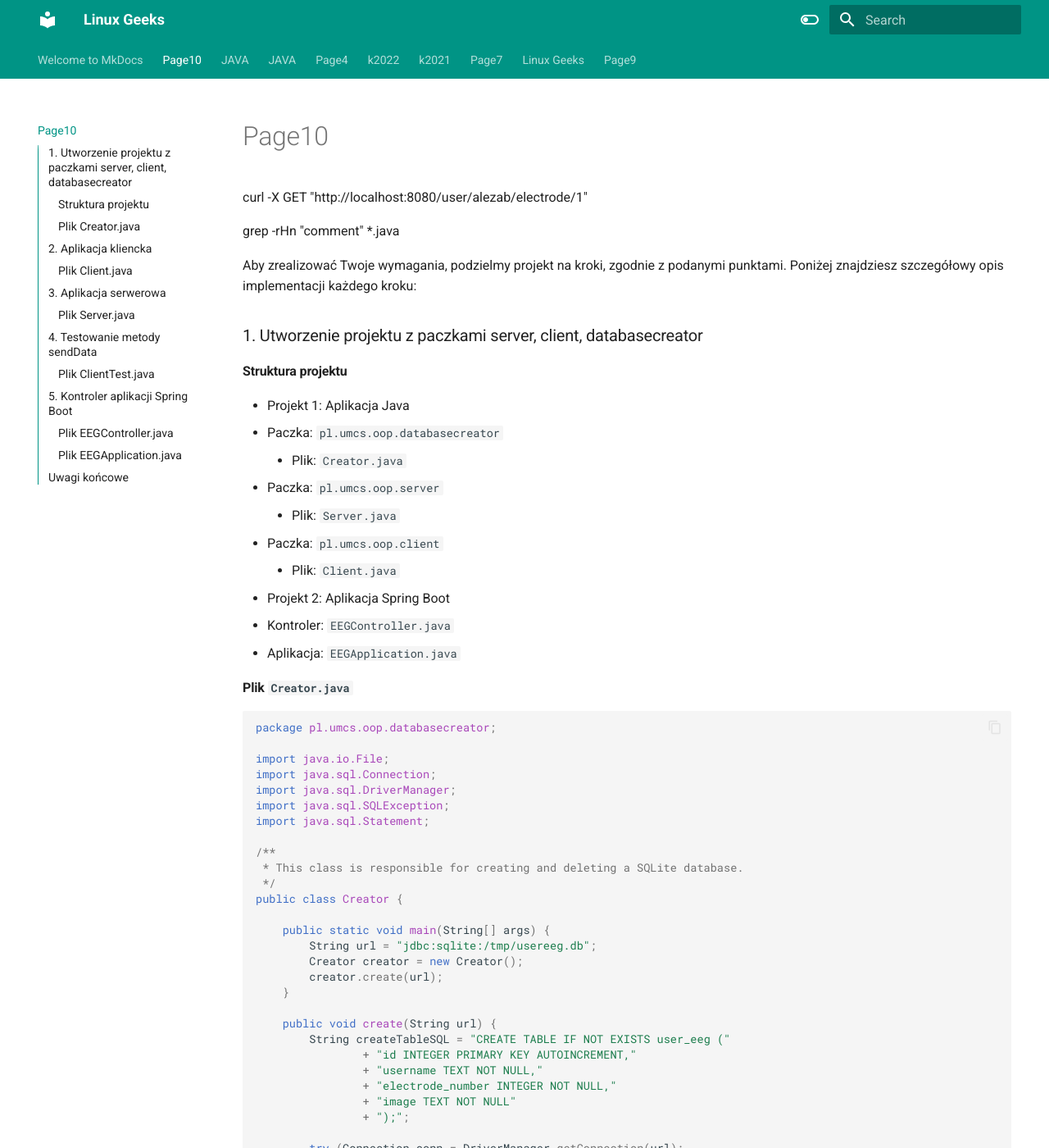
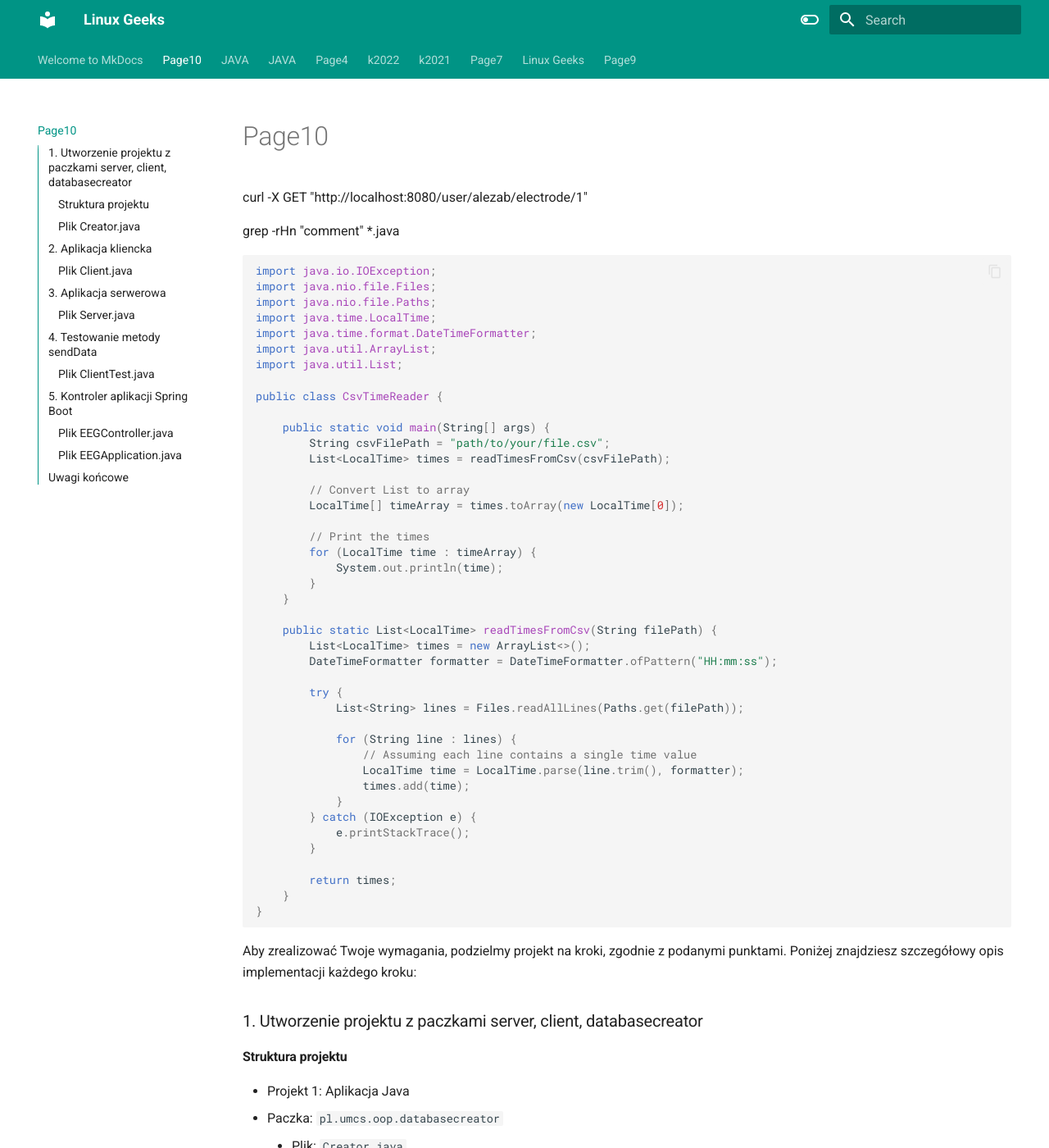
Before and after one commit to alezab/alezab.github.io, an MkDocs documentation site: the page built from docs/page10.md, in a window 1280 px wide and 1400 px high. Shown: the whole window at 82% size. Built offline with MkDocs 1.6.1 and Material for MkDocs 9.7.7, drawn with Linux system fonts in a browser that asks for light colours.

Commit message:
Update page10.md

````diff
--- a/docs/page10.md
+++ b/docs/page10.md
@@ -1,6 +1,52 @@
 curl -X GET "http://localhost:8080/user/alezab/electrode/1"
 
 grep -rHn "comment" *.java
+
+```java
+import java.io.IOException;
+import java.nio.file.Files;
+import java.nio.file.Paths;
+import java.time.LocalTime;
+import java.time.format.DateTimeFormatter;
+import java.util.ArrayList;
+import java.util.List;
+
+public class CsvTimeReader {
+
+    public static void main(String[] args) {
+        String csvFilePath = "path/to/your/file.csv";
+        List<LocalTime> times = readTimesFromCsv(csvFilePath);
+
+        // Convert List to array
+        LocalTime[] timeArray = times.toArray(new LocalTime[0]);
+
+        // Print the times
+        for (LocalTime time : timeArray) {
+            System.out.println(time);
+        }
+    }
+
+    public static List<LocalTime> readTimesFromCsv(String filePath) {
+        List<LocalTime> times = new ArrayList<>();
+        DateTimeFormatter formatter = DateTimeFormatter.ofPattern("HH:mm:ss");
+
+        try {
+            List<String> lines = Files.readAllLines(Paths.get(filePath));
+
+            for (String line : lines) {
+                // Assuming each line contains a single time value
+                LocalTime time = LocalTime.parse(line.trim(), formatter);
+                times.add(time);
+            }
+        } catch (IOException e) {
+            e.printStackTrace();
+        }
+
+        return times;
+    }
+}
+
+```
 
 Aby zrealizować Twoje wymagania, podzielmy projekt na kroki, zgodnie z podanymi punktami. Poniżej znajdziesz szczegółowy opis implementacji każdego kroku:
 
````
